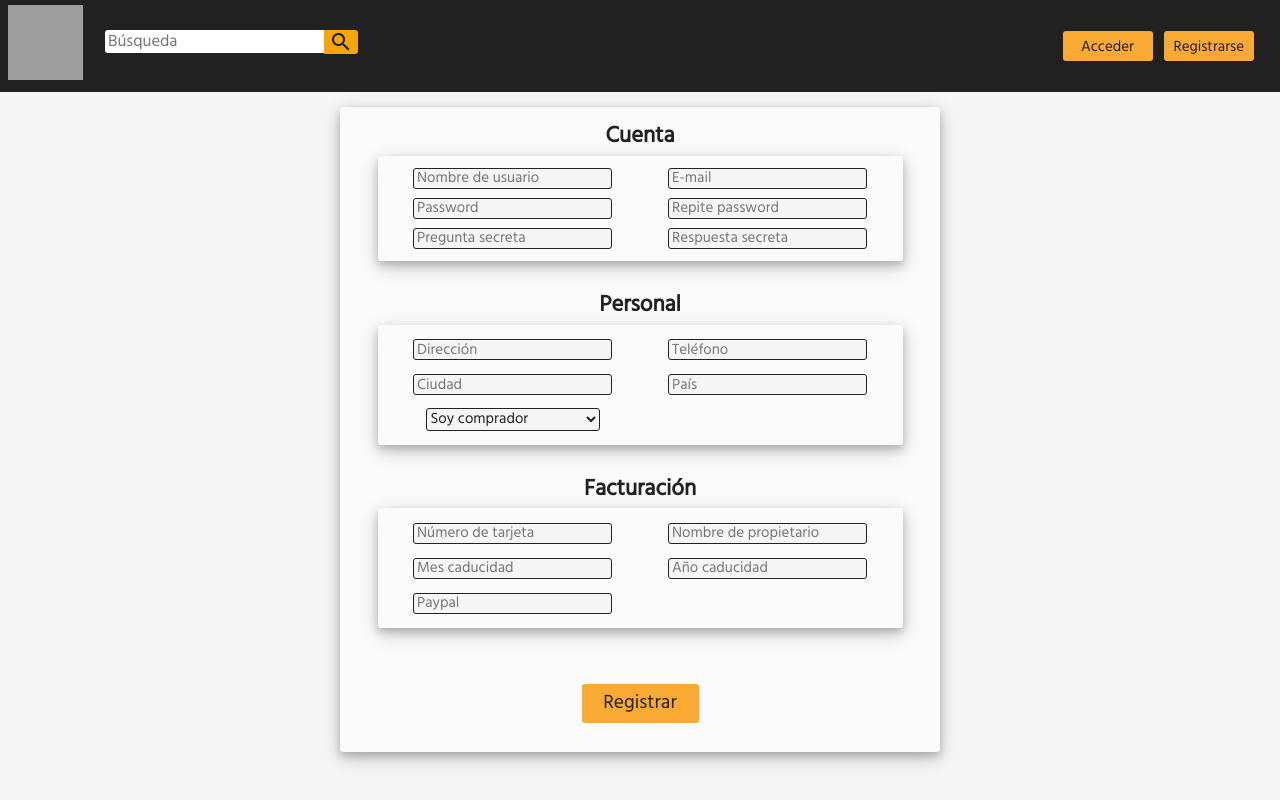
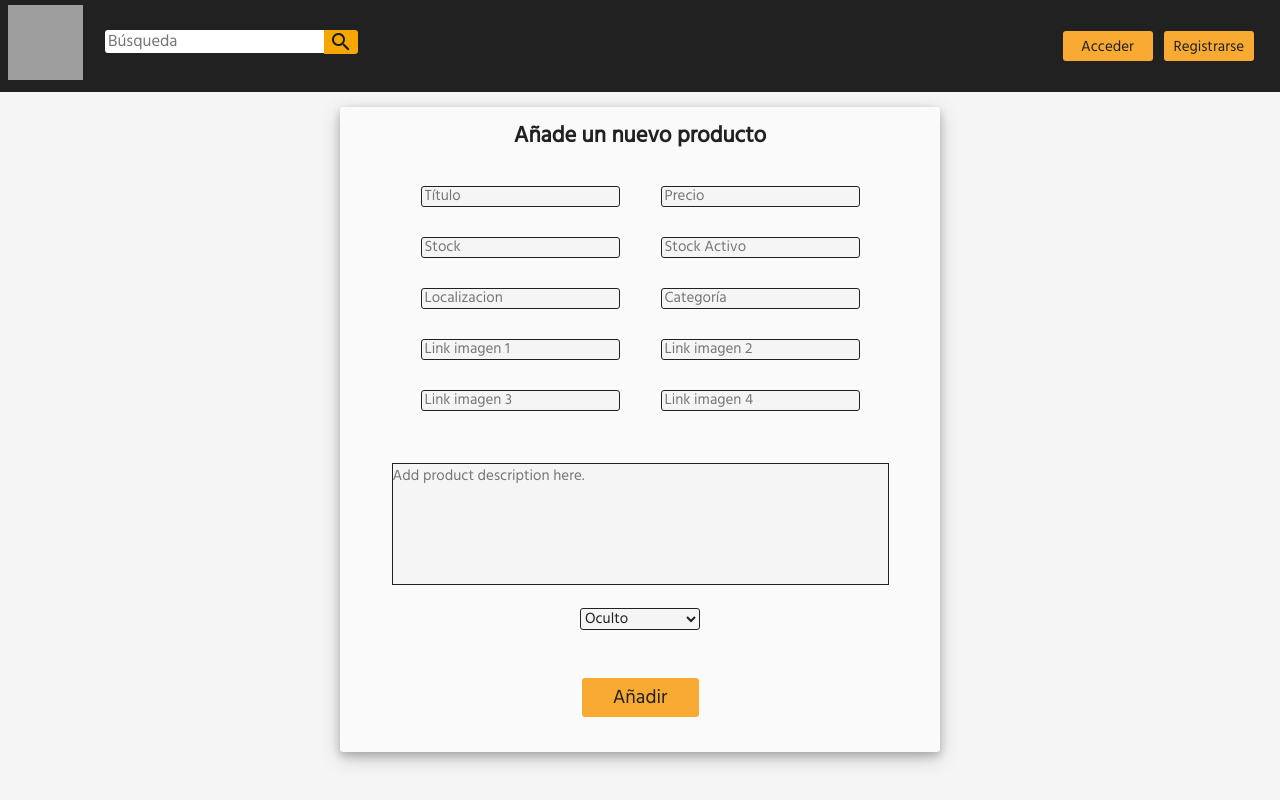
Before and after one commit to Dave86dev/monetae-f, a React (Create React App) app: page /addProduct in a window 1280 px wide. Built offline with nearby package versions, Linux system fonts and the light colour scheme; grey boxes are pictures that could not be loaded.

Commit message:
add Products 75%.

```diff
--- a/src/containers/addProduct/addProduct.jsx
+++ b/src/containers/addProduct/addProduct.jsx
@@ -13,29 +13,26 @@ class AddProduct extends React.Component {
 		super(props);
 
 		this.state = {
-            username: "",
-            email: "",
-            password: "",
-            password2: "",
-            secretQ: "",
-            secretA: "",
-            phone: "",
-            userType: 0,
-            address: "",
-            country: "",
-            city: "",
-            paypal: "",
-            cNumber: "",
-            cOwner: "",
-            expireM: "",
-            expireY: "",
+            titulo: "",
+            precio: "",
+            stock: "",
+            stockActivo: "",
+            location: "",
+            category: "",
+            description: "",
+            image1: "",
+            image2: "",
+            image3: "",
+            image4: "",
+            isActive: "false",
+
 
             message: "",
 			errorTime: 0,
 			messageClassName: "error",
 		};
 
-        this.pulsaRegistro = this.pulsaRegistro.bind(this);
+        this.pulsaProduct = this.pulsaProduct.bind(this);
     };
 
      handleChange = (ev) =>{
@@ -45,99 +42,46 @@ class AddProduct extends React.Component {
      }
 
 
-    pulsaRegistro ()  {
+    pulsaProduct ()  {
 
         //Comprobamos que todos los campos esten rellenados
 
-        let arrRegister = ["username","email","password","password2","secretQ","secretA",
-        "phone","userType","address","country","city"];
+        let arraddProduct = ["titulo","precio","stock","stockActivo","location","category",
+        "description","image1"];
 
-        for(let _x of arrRegister) {
+        for(let _x of arraddProduct) {
             if(this.state[_x] === ""){
                 this.muestraError(`El campo ${_x} no puede estar vacío`);
                 return;
             }
         }
 
-        if (this.state.paypal === "" && this.state.cNumber === "") {
-            this.muestraError(`Debes de introducir una dirección paypal o una tarjeta de crédito válida.`);
-            return;
-        }
-
-
-        if (! /^[a-zA-Z0-9.!#$%&'*+/=?^_`{|}~-]+@[a-zA-Z0-9](?:[a-zA-Z0-9-]{0,61}[a-zA-Z0-9])?(?:\.[a-zA-Z0-9](?:[a-zA-Z0-9-]{0,61}[a-zA-Z0-9])?)*$/.test(this.state.email) ) {
-            this.muestraError("Introduce un e-mail válido.");
+        if (this.state.titulo.length < 3) {
+            this.muestraError("El titulo debe de tener al menos 3 caracteres.");
             return;
         };
 
-        if(this.state.paypal !== ""){
-            if (! /^[a-zA-Z0-9.!#$%&'*+/=?^_`{|}~-]+@[a-zA-Z0-9](?:[a-zA-Z0-9-]{0,61}[a-zA-Z0-9])?(?:\.[a-zA-Z0-9](?:[a-zA-Z0-9-]{0,61}[a-zA-Z0-9])?)*$/.test(this.state.paypal) ) {
-                this.muestraError("Introduce un paypal válido.");
-                return;
-            };
-        }
-
-        if (this.state.password.length < 4) {
-            this.muestraError("El password debe de tener al menos 4 caracteres.");
+        if (! /[0-9]/g.test(this.state.precio) ) {
+            this.muestraError("El precio debe ser válido.");
             return;
         };
 
-        if (! /[\d()+-]/g.test(this.state.phone) ) {
-            this.muestraError("El teléfono debe ser válido");
+        if (! /[0-9]/g.test(this.state.stock) ) {
+            this.muestraError("El stock debe ser válido.");
             return;
         };
 
-        if (! /[a-z]/gi.test(this.state.address) ) {
-            this.muestraError("La dirección debe ser válida.");
+        if (! /[0-9]/g.test(this.state.stockActivo) ) {
+            this.muestraError("El stock activo debe ser válido.");
             return;
         };
 
-        if (! /[a-z]/gi.test(this.state.country) ) {
-            this.muestraError("El país debe ser válido.");
-            return;
-        };
-
-        if (! /[a-z]/gi.test(this.state.city) ) {
-            this.muestraError("La ciudad debe ser válida.");
+        if (! /[a-z0-9]+/gi.test(this.state.location) ) {
+            this.muestraError("La localización debe ser válida.");
             return;
         };
 
 
-        if(this.state.cNumber !== ""){
-            if (! /[0-9]/g.test(this.state.cNumber) ) {
-                this.muestraError("El numero de la tarjeta debe de ser válido.");
-                return;
-            };
-
-            if (! /[a-z]/gi.test(this.state.cOwner) ) {
-                this.muestraError("El titular de la tarjeta debe ser válido.");
-                return;
-            };
-
-            if (! /[0-9]/g.test(this.state.expireM) ) {
-                this.muestraError("El mes de caducidad debe de ser válido.");
-                return;
-            };
-            if (this.state.expireM.length !== 2){
-                this.muestraError("El mes de caducidad debe tener 2 caracteres.");
-                return;
-            }
-            if (this.state.expireY.length !== 2){
-                this.muestraError("El año de caducidad debe tener 2 caracteres.");
-                return;
-            }
-
-            if (! /[0-9]/g.test(this.state.expireY) ) {
-                this.muestraError("El año de caducidad debe de ser válido.");
-                return;
-            };
-        }
-
-
-        if (this.state.password !== this.state.password2){
-            this.muestraError("Los dos passwords deben coincidir");
-            return;
-        }
 
 
     }
@@ -181,42 +125,33 @@ class AddProduct extends React.Component {
     render() {
 
 		return(
-			<div className="registerMain">
+			<div className="addProductMain">
             {/* <pre>{JSON.stringify(this.state, null,2)}</pre> */}
 
-				<div className="registerCard">
-					<h2>Cuenta</h2>
-					<div className="registerCardInfoA">
-                        <input className="inputRegister" type="text" placeholder="Nombre de usuario" name="username" value={this.state.username}  onChange={this.handleChange} ></input>
-                        <input className="inputRegister" type="text" placeholder="E-mail"  name="email" value={this.state.email}  onChange={this.handleChange} ></input>
-                        <input className="inputRegister" type="password" placeholder="Password"  name="password" value={this.state.password}  onChange={this.handleChange} ></input>
-                        <input className="inputRegister" type="password" placeholder="Repite password"  name="password2" value={this.state.password2}  onChange={this.handleChange} ></input>
-                        <input className="inputRegister" type="text" placeholder="Pregunta secreta"  name="secretQ" value={this.state.secretQ}  onChange={this.handleChange} ></input>
-                        <input className="inputRegister" type="text" placeholder="Respuesta secreta"  name="secretA" value={this.state.secretA}  onChange={this.handleChange} ></input>
+				<div className="addProductCard">
+					<h2>Añade un nuevo producto</h2>
+                    <div className="productRegisterFieldsA">
+                        <input className="inputaddProduct" type="text" placeholder="Título" name="titulo" maxlength="50" value={this.state.titulo}  onChange={this.handleChange} ></input>
+                        <input className="inputaddProduct" type="text" placeholder="Precio"  name="precio" value={this.state.precio}  onChange={this.handleChange} ></input>
+                        <input className="inputaddProduct" type="password" placeholder="Stock"  name="stock" value={this.state.stock}  onChange={this.handleChange} ></input>
+                        <input className="inputaddProduct" type="password" placeholder="Stock Activo"  name="stockActivo" value={this.state.stockActivo}  onChange={this.handleChange} ></input>
+                        <input className="inputaddProduct" type="text" placeholder="Localizacion"  name="location" value={this.state.location}  onChange={this.handleChange} ></input>
+                        <input className="inputaddProduct" type="text" placeholder="Categoría"  name="category" value={this.state.category}  onChange={this.handleChange} ></input>
+                        <input className="inputaddProduct" type="text" placeholder="Link imagen 1"  name="image1" value={this.state.image1}  onChange={this.handleChange} ></input>
+                        <input className="inputaddProduct" type="text" placeholder="Link imagen 2"  name="image2" value={this.state.image2}  onChange={this.handleChange} ></input>
+                        <input className="inputaddProduct" type="text" placeholder="Link imagen 3"  name="image3" value={this.state.image3}  onChange={this.handleChange} ></input>
+                        <input className="inputaddProduct" type="text" placeholder="Link imagen 4"  name="image4" value={this.state.image4}  onChange={this.handleChange} ></input>
                     </div>
-                    <h2>Personal</h2>
-                    <div className="registerCardInfoB">
-                        <input className="inputRegister" type="text" placeholder="Dirección" name="address" value={this.state.address}  onChange={this.handleChange} ></input>
-                        <input className="inputRegister" type="text" placeholder="Teléfono" name="phone" value={this.state.phone}  onChange={this.handleChange} ></input>
-                        <input className="inputRegister" type="text" placeholder="Ciudad" name="city" value={this.state.city}  onChange={this.handleChange} ></input>
-                        <input className="inputRegister" type="text" placeholder="País" name="country" value={this.state.country}  onChange={this.handleChange} ></input>
-                        <select className="registerDropdown br" name="userType" onChange={this.handleChange}>
-						    	<option value="0">Soy comprador</option>
-						    	<option value="1">Soy vendedor</option>
-						</select>
-					</div>
-                    <h2>Facturación</h2>
-                    <div className="registerCardInfoB">
-                        <input className="inputRegister" type="text" placeholder="Número de tarjeta" name="cNumber" value={this.state.cNumber}  onChange={this.handleChange} ></input>
-                        <input className="inputRegister" type="text" placeholder="Nombre de propietario" name="cOwner" value={this.state.cOwner}  onChange={this.handleChange} ></input>
-                        <input className="inputRegister" type="text" placeholder="Mes caducidad" name="expireM" value={this.state.expireM}  onChange={this.handleChange} ></input>
-                        <input className="inputRegister" type="text" placeholder="Año caducidad" name="expireY" value={this.state.expireY}  onChange={this.handleChange} ></input>
-                        <input className="inputRegister" type="text" placeholder="Paypal" name="paypal" value={this.state.paypal}  onChange={this.handleChange} ></input>
+                    <div className="productRegisterFieldsB">
+                        <textarea className="textAddProduct" rows="5" cols="60" maxlength="200" placeholder="Add product description here." name="description" value={this.state.description}  onChange={this.handleChange}></textarea>
+                        <select className="addProductDropdown br" name="isActive" onChange={this.handleChange}>
+					        	<option value="false">Oculto</option>
+					        	<option value="true">A la venta</option>
+					    </select>
                     </div>
-					<p className={this.state.messageClassName}> {this.state.message} </p>
-                    <button onClick={this.pulsaRegistro}>Registrar</button>
-
-				</div>
+                    <p className={this.state.messageClassName}> {this.state.message} </p>
+                    <button onClick={this.pulsaProduct}>Añadir</button>
+                </div>
 
 			</div>
 		);
--- a/src/containers/addProduct/addProduct.scss
+++ b/src/containers/addProduct/addProduct.scss
@@ -1,10 +1,10 @@
-.registerMain {
+.addProductMain {
     background-color: var(--pri1);
     display: flex;
     justify-content: center;
 
 
-    .registerCard {
+    .addProductCard {
         display: flex;
         flex-direction: column;
         align-items: center;
@@ -16,41 +16,32 @@
         margin-top: 1em;
     }
 
-    .registerCard button {
-        margin-top: 1.3em;
-        // font-size: 1em;
-    }
-
-    .registerCardInfoA {
+    .productRegisterFieldsA{
         display: flex;
         flex-direction: column;
-        height: 7em;
-        width: 35em;
         border-radius: 3px;
-        box-shadow: 0 4px 8px 0 rgba(0, 0, 0, 0.2), 0 6px 20px 0 rgba(0, 0, 0, 0.19);
-        background: var(--pri0);
-        margin: 1em 0 1em 0;
         display: grid;
-	    grid-template: repeat(3, 1fr) / repeat(2, 1fr);
+        width: 33em;
+        height: 18em;
+        grid-template: repeat(5, 1fr) / repeat(2, 1fr);
+        margin: 0 0 1.5em 0;
 	    align-items: center;
         justify-items: center;
         padding: 0.5em;
     }
 
-    .registerCardInfoB {
+    .productRegisterFieldsB{
         display: flex;
         flex-direction: column;
-        height: 8em;
-        width: 35em;
         border-radius: 3px;
-        box-shadow: 0 4px 8px 0 rgba(0, 0, 0, 0.2), 0 6px 20px 0 rgba(0, 0, 0, 0.19);
-        background: var(--pri0);
-        margin: 1em 0 1em 0;
-        display: grid;
-	    grid-template: repeat(3, 1fr) / repeat(2, 1fr);
-	    align-items: center;
+        align-items: center;
         justify-items: center;
         padding: 0.5em;
+    }
+
+    .addProductCard button {
+        margin-top: 1.3em;
+        // font-size: 1em;
     }
 
     .header {
@@ -59,7 +50,7 @@
         height: 15em;
     }
 
-    .registerCard .header .image {
+    .addProductCard .header .image {
         width: 12em;
         top: 6em;
         position: absolute;
@@ -71,7 +62,7 @@
     }
 
     h2 {
-        margin: 0.5em 0 0 0;
+        margin: 0.5em 0 1em 0;
         height: 1em;
     }
 
@@ -88,7 +79,7 @@
         align-items: center;
     }
 
-    .inputRegister {
+    .inputaddProduct {
         background: var(--pri1);
         border-style: solid;
         font-size: 1em;
@@ -96,14 +87,30 @@
         border-color: var(--pri9);
     }
 
-    .registerDropdown {
+    .textAddProduct {
+        background: var(--pri1);
+        resize: none;
+        font-size: 1em;
+        border-width: 0.5px;
+        border-color: var(--pri9);
+    }
+
+    .textAddProduct:focus{
+        outline: none;
+        box-shadow:none !important;
+        border-width: 0.5px;
+        border-color: var(--pri9);
+    }
+
+    .addProductDropdown {
         background: var(--pri1);
         border-style: solid;
         font-size: 1em;
         border-width: 0.5px;
         border-color: var(--pri9);
-        width: 11.6em;
+        width: 8em;
         height: 1.5em;
+        margin: 1.5em 0 0 0;
     }
 
     .error {
```
